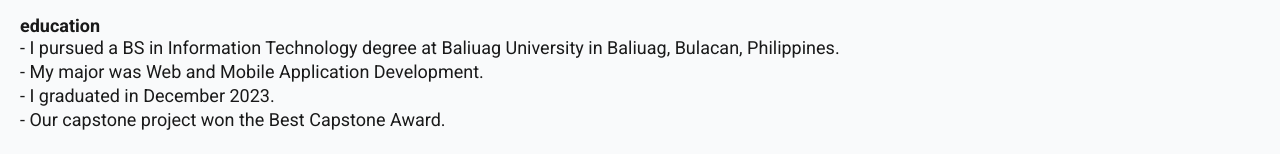
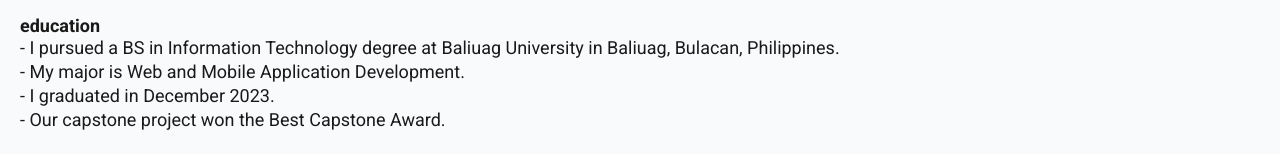
Before and after one commit to minmin423/portfolio-vue, a Vue app: page /about in a window 1280 px wide. Shown: the part 364-518 px from the top of the page. Built offline with nearby package versions, Linux system fonts and the light colour scheme.

Commit message:
fix: contact links

```diff
--- a/src/App.vue
+++ b/src/App.vue
@@ -23,7 +23,7 @@
         <Icon v-if="menuClosed" icon="mingcute:menu-fill" class="h-7 w-7" />
         <Icon v-else icon="mingcute:close-fill" class="h-7 w-7" />
 
-        <div v-if="!menuClosed" class="absolute bg-white dark:bg-black w-[50vw] rounded p-2 text-base top-10 right-0 border dark:border-white/20 flex flex-col">
+        <div v-if="!menuClosed" class="absolute bg-gray-50 dark:bg-gray-950 w-[50vw] rounded p-2 text-base top-10 right-0 border dark:border-white/20 flex flex-col">
           <RouterLink
             v-for="(navItem, index) in navItems"
             :key="index"
--- a/src/components/ContactLinks.vue
+++ b/src/components/ContactLinks.vue
@@ -1,8 +1,8 @@
 <template>
     <div class="flex">
         <a href="https://github.com/minmin423" target="_blank" title="Github"><Icon icon="prime:github" class="h-10 w-10" /></a>
-        <a href="https://github.com/minmin423" target="_blank" title="LinkedIn"><Icon icon="prime:linkedin" class="h-10 w-10" /></a>
-        <a href="https://github.com/minmin423" target="_blank" title="Email"><Icon icon="bxs:envelope-open" class="h-10 w-10 p-1" /></a>
+        <a href="https://www.linkedin.com/in/michaelangelodc423/" target="_blank" title="LinkedIn"><Icon icon="prime:linkedin" class="h-10 w-10" /></a>
+        <a href="mailto:madelacruz423@gmail.com" target="_blank" title="Email"><Icon icon="bxs:envelope-open" class="h-10 w-10 p-1" /></a>
     </div>
 </template>
 
--- a/src/views/AboutView.vue
+++ b/src/views/AboutView.vue
@@ -21,7 +21,7 @@
 
         <AboutCard title="education" :details="[
           '- I pursued a BS in Information Technology degree at Baliuag University in Baliuag, Bulacan, Philippines.',
-          '- My major was Web and Mobile Application Development.',
+          '- My major is Web and Mobile Application Development.',
           '- I graduated in December 2023.',
           '- Our capstone project won the Best Capstone Award.',
         ]" />
```
